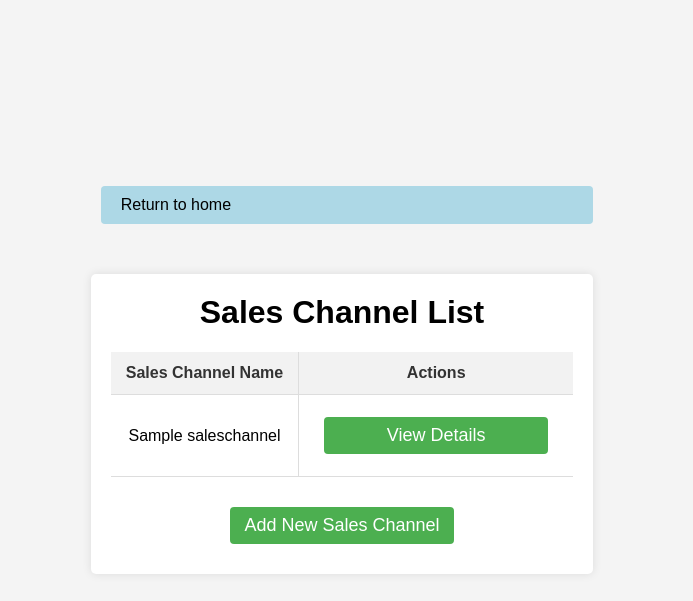
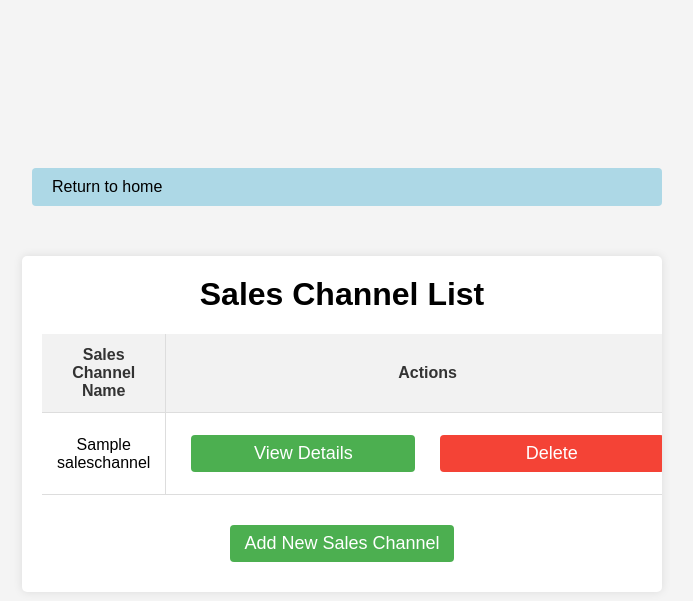
Before and after one commit to mustafacnar/inventory_management, a Django app: page /sales_channel_list/ in a window 1280 px wide. Shown: the top 601 px of the page, without its empty margins (298-991 px from the left). Run offline with Django 5.2, Linux system fonts and the light colour scheme; tables that the repository leaves empty hold one stand-in row (values such as "Sample post").

Commit message:
Update sales_channel_list.html

```diff
--- a/templates/products/sales_channel_list.html
+++ b/templates/products/sales_channel_list.html
@@ -13,7 +13,10 @@
         {% for sales_channel in sales_channels %}
             <tr>
                 <td>{{ sales_channel.sales_channel_name }}</td>
-                <td><a href="{% url 'sales_channel_details' sales_channel.id %}" class="button">View Details</a></td>
+                <td style="white-space: nowrap;">
+                    <a href="{% url 'sales_channel_details' sales_channel.id %}" style="display: inline-block; margin-right: 10px;" class="button">View Details</a>
+                    <a href="{% url 'delete_sales_channel' sales_channel.id %}"  style="display: inline-block; background-color: #f44336; color: white;" class="button">Delete</a>
+                </td>
             </tr>
         {% empty %}
             <tr>
```
